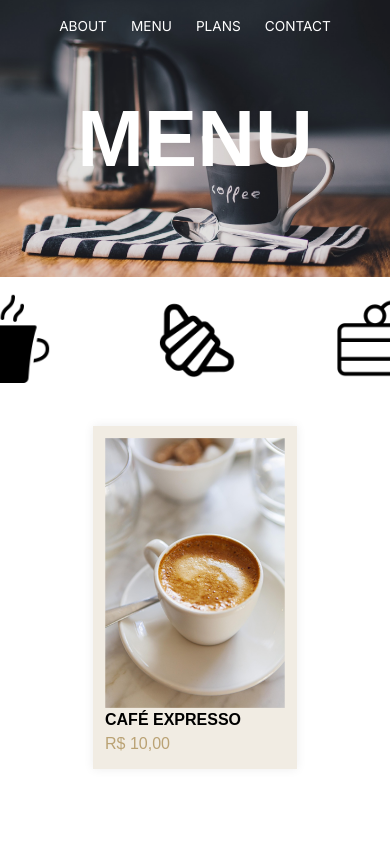
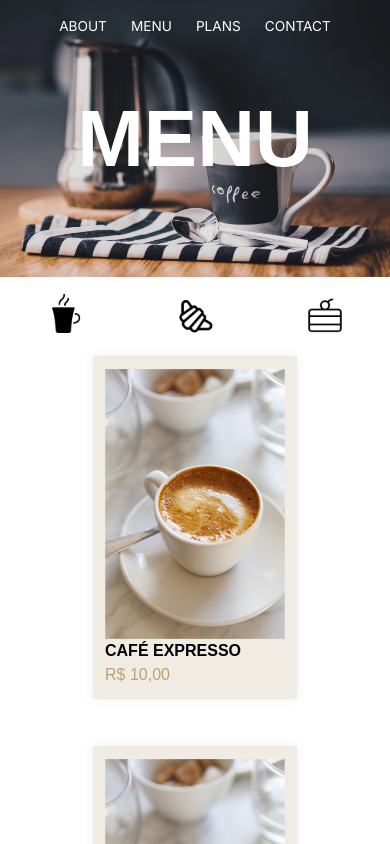
Before and after one commit to alisonnRB/Work-Coffee, a Next.js app: page /menu/coffee in a window 390 px wide. Built offline with nearby package versions, Linux system fonts and the light colour scheme.

Commit message:
are resposive menu

```diff
--- /dev/null
+++ b/src/components/MenuPageComponents/filter/index.css
@@ -0,0 +1,11 @@
+@media screen and (max-width: 500px){
+    .option{
+        min-width: 20%;
+    }
+}
+
+@media screen and (max-width: 390px){
+    .option{
+        min-width: 10%;
+    }
+}
--- a/src/components/MenuPageComponents/filter/index.jsx
+++ b/src/components/MenuPageComponents/filter/index.jsx
@@ -10,6 +10,8 @@ import SaltOff from '../../../assets/saltOff.svg';
 import CoffeeOn from '../../../assets/CoffeeOn.svg';
 import CoffeeOff from '../../../assets/CoffeeOff.svg';
 
+import './index.css';
+
 export default function Filter({ food }) {
 
     return (
@@ -17,7 +19,7 @@ export default function Filter({ food }) {
 
             <span className='flex items-end justify-center gap-[30%]'>
 
-                <Link href={'/menu/coffee'} className='min-w-[30%]'>
+                <Link href={'/menu/coffee'} className='min-w-[30%] option'>
                     <Image
                         src={food == 'coffee' ? CoffeeOn : CoffeeOff}
                         quality={100}
@@ -27,7 +29,7 @@ export default function Filter({ food }) {
                 </Link>
 
 
-                <Link href={'/menu/salt'} className='min-w-[30%]'>
+                <Link href={'/menu/salt'} className='min-w-[30%] option'>
                     <Image
                         src={food == 'salt' ? SaltOn : SaltOff}
                         quality={100}
@@ -38,7 +40,7 @@ export default function Filter({ food }) {
 
 
 
-                <Link href={'/menu/swit'} className='min-w-[30%]'>
+                <Link href={'/menu/swit'} className='min-w-[30%] option'>
                     <Image
                         src={food == 'swit' ? SwitOn : SwitOff}
                         quality={100}
--- a/src/components/MenuPageComponents/menu/cardFood/index.jsx
+++ b/src/components/MenuPageComponents/menu/cardFood/index.jsx
@@ -3,7 +3,7 @@ import './index.css';
 
 export default function cardFood({item}){
     return(
-        <div className="p-[4%] menu-card flex flex-col">
+        <div className="p-[4%] menu-card flex flex-col mb-[15%]">
             <Image
                 src={item.img}
                 objectFit="contain"
--- a/src/components/MenuPageComponents/menu/index.css
+++ b/src/components/MenuPageComponents/menu/index.css
@@ -1,5 +1,11 @@
-.menuGrid{
+.menuGrid {
     display: grid;
     grid-template-columns: repeat(auto-fit, minmax(150px, 1fr));
     justify-items: center;
 }
+
+@media screen and (max-width: 250px) {
+    .menuGrid {
+        width: 100%;
+    }
+}
--- a/src/components/MenuPageComponents/menu/index.jsx
+++ b/src/components/MenuPageComponents/menu/index.jsx
@@ -26,8 +26,8 @@ export default function Menu({ food }) {
     };
 
     return (
-        <section className="w-full h-full flex justify-center">
-            <main className="w-[80%] menuGrid gap-x-[5%] gap-y-[5%] pb-[20%] py-[5%]">
+        <section className="w-full flex justify-center">
+            <main className="w-[80%] menuGrid gap-x-[5%]">
                 {FoodGenerator()}
             </main>
         </section>
```
